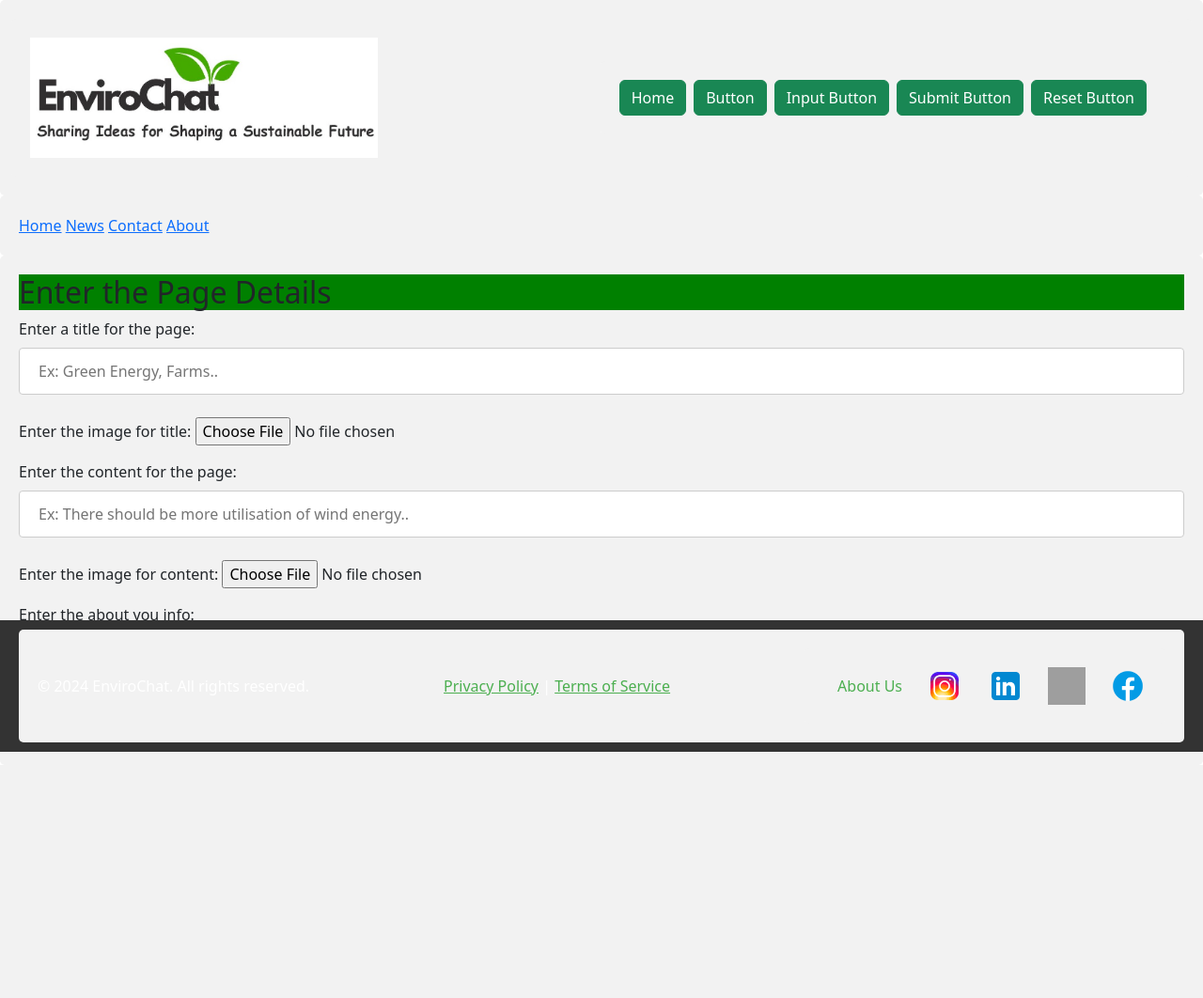
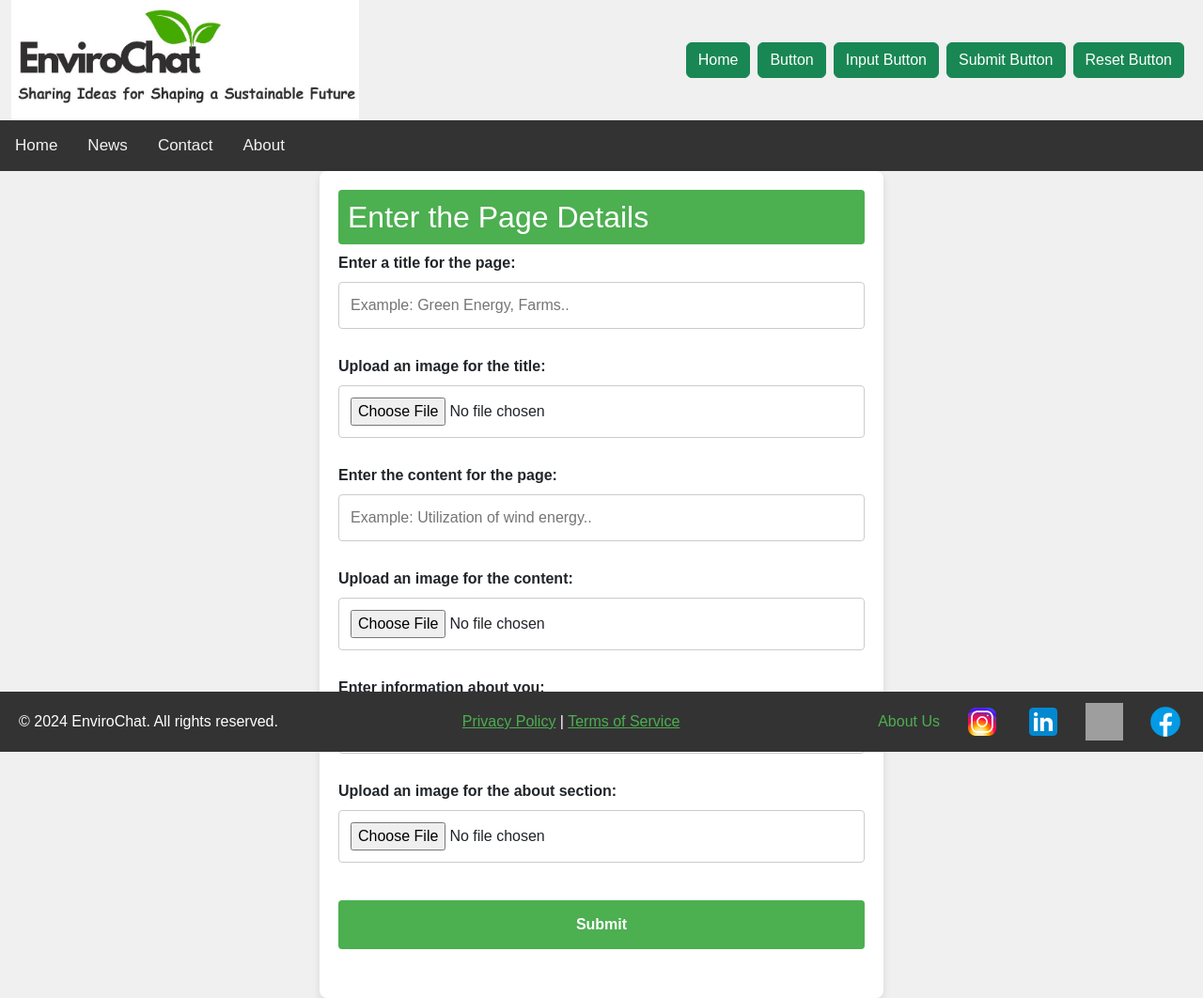
Before and after one commit to Yashwanth-KVS/EnviroChat---A-platform-to-share-ideas-to-help-achieve-sustainability, a Django app: page /create_page/ in a window 1280 px wide. Shown: the whole page at 94% size. Before the commit the page ends 814 px from the top, so only its background shows below. Run offline with Django 5.2, Linux system fonts and the light colour scheme; grey boxes are pictures that could not be loaded.

Commit message:
modified page layout

```diff
--- a/myapp/Templates/create_page.html
+++ b/myapp/Templates/create_page.html
@@ -2,9 +2,51 @@
 
 {% block body_block %}
     <style>
-    input[type=text], select {
+    /* Updated CSS for a more eye-catching form */
+    body {
+        font-family: Arial, sans-serif;
+        background-color: #f0f0f0;
+    }
+
+    .container {
+        max-width: 600px;
+        margin: 0 auto;
+        background-color: #fff;
+        padding: 20px;
+        border-radius: 8px;
+        box-shadow: 0 4px 8px rgba(0,0,0,0.1);
+    }
+
+    .topnav {
+        overflow: hidden;
+        background-color: #333;
+    }
+
+    .topnav a {
+        float: left;
+        color: #f2f2f2;
+        text-align: center;
+        padding: 14px 16px;
+        text-decoration: none;
+        font-size: 17px;
+    }
+
+    .topnav a:hover {
+        background-color: #ddd;
+        color: black;
+    }
+
+    h2 {
+        background-color: #4CAF50;
+        color: white;
+        padding: 10px;
+        border-radius: 4px;
+        margin-top: 0;
+    }
+
+    input[type=text], input[type=file], select {
         width: 100%;
-      padding: 12px 20px;
+        padding: 12px;
         margin: 8px 0;
         display: inline-block;
         border: 1px solid #ccc;
@@ -17,58 +59,74 @@
         background-color: #4CAF50;
         color: white;
         padding: 14px 20px;
-      margin: 8px 0;
+        margin: 12px 0;
         border: none;
         border-radius: 4px;
         cursor: pointer;
+        font-size: 16px;
+        font-weight: bold;
+        transition: background-color 0.3s ease;
     }
 
     input[type=submit]:hover {
         background-color: #45a049;
     }
 
-    div {
-      border-radius: 5px;
-      background-color: #f2f2f2;
-      padding: 20px;
+    .form-group {
+        margin-bottom: 20px;
+    }
 
+    label {
+        font-weight: bold;
+        display: block;
     }
     </style>
+
     <div class="topnav">
         <a class="active" href="#home">Home</a>
         <a href="#news">News</a>
         <a href="#contact">Contact</a>
         <a href="#about">About</a>
     </div>
-    <div>
-    <h2 style="background-color:green;">Enter the Page Details</h2>
+
+    <div class="container">
+        <h2>Enter the Page Details</h2>
         <form method="post">
             {% csrf_token %}
-                <p>
+
+            <div class="form-group">
                 <label for="title">Enter a title for the page:</label>
-                <input type="text" id="title" name="title" placeholder="Ex: Green Energy, Farms..">
-                </p>
-                <p>
-                <label for="title_img">Enter the image for title:</label>
-                <input type="file" id="title_img" name="title_img">
-                </p>
-                <p>
+                <input type="text" id="title" name="title" placeholder="Example: Green Energy, Farms.." required>
+            </div>
+
+            <div class="form-group">
+                <label for="title_img">Upload an image for the title:</label>
+                <input type="file" id="title_img" name="title_img" accept="image/*" required>
+            </div>
+
+            <div class="form-group">
                 <label for="content">Enter the content for the page:</label>
-                <input type="text" id="content" name="content" placeholder="Ex: There should be more utilisation of wind energy..">
-                </p>
-                <p>
-                <label for="content_img">Enter the image for content:</label>
-                <input type="file" id="content_img" name="content_img">
-                </p>
-                <p>
-                <label for="about_page">Enter the about you info:</label>
-                <input type="text" id="about_page" name="about_page" placeholder="Ex: I am brand ambassador for green energy..">
-                </p>
-                <p>
-                <label for="about_img">Enter the image for about:</label>
-                <input type="file" id="about_img" name="about_img">
-                </p>
+                <input type="text" id="content" name="content" placeholder="Example: Utilization of wind energy.." required>
+            </div>
 
+            <div class="form-group">
+                <label for="content_img">Upload an image for the content:</label>
+                <input type="file" id="content_img" name="content_img" accept="image/*" required>
+            </div>
+
+            <div class="form-group">
+                <label for="about_page">Enter information about you:</label>
+                <input type="text" id="about_page" name="about_page" placeholder="Example: I am a green energy advocate.." required>
+            </div>
+
+            <div class="form-group">
+                <label for="about_img">Upload an image for the about section:</label>
+                <input type="file" id="about_img" name="about_img" accept="image/*" required>
+            </div>
+
+            <div class="form-group">
+                <input type="submit" value="Submit">
+            </div>
         </form>
     </div>
 {% endblock %}
```
Lines whose indentation alone changed are shown as unchanged.
